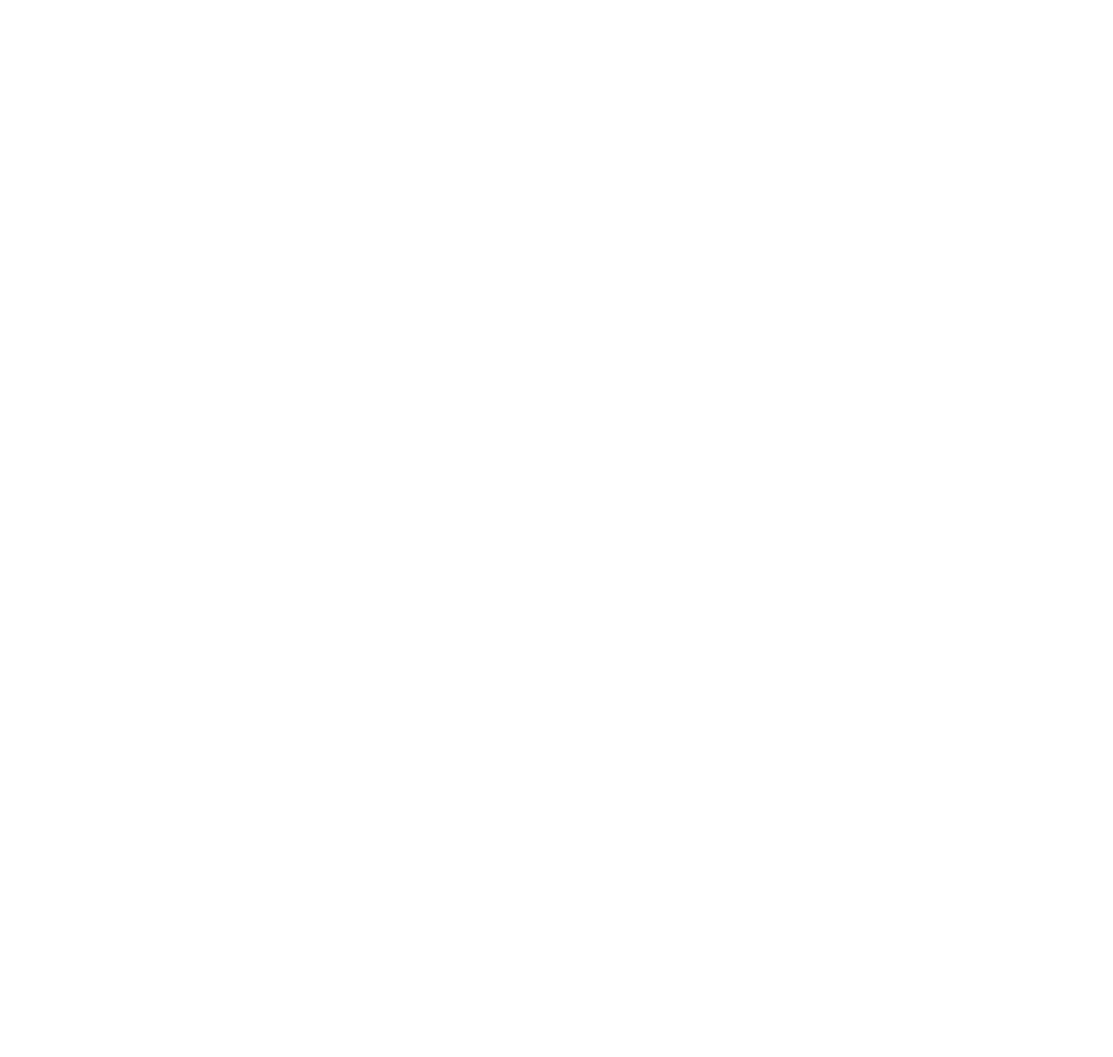
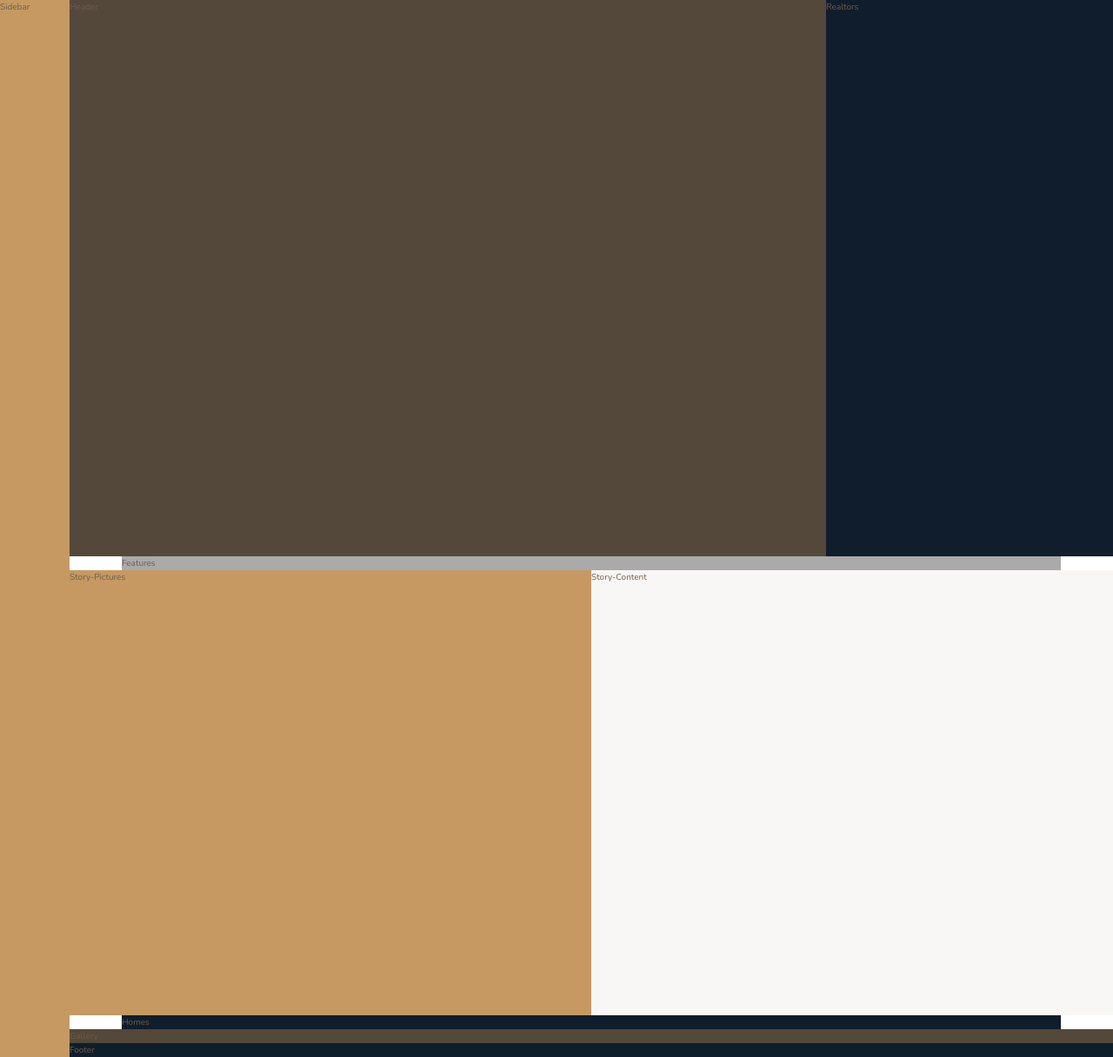
Before and after one commit to chasewhitney/Coursework-css-grid, a website: page index.html in a window 1280 px wide. Shown: the whole page at 87% size. Before the commit the page ends 800 px from the top, so only its background shows below. Drawn offline with nearby package versions, Linux system fonts and the light colour scheme; files that its build step writes are made by us from their sources.

Commit message:
basic layout

```diff
--- a/index.html
+++ b/index.html
@@ -12,6 +12,32 @@
         <title>nexter &mdash; your home, your freedom</title>
     </head>
     <body class="container">
-
+      <div class="sidebar">
+        Sidebar
+      </div>
+      <header class="header">
+        Header
+      </header>
+      <div class="realtors">
+        Realtors
+      </div>
+      <section class="features">
+        Features
+      </section>
+      <div class="story__pictures">
+        Story-Pictures
+      </div>
+      <div class="story__content">
+        Story-Content
+      </div>
+      <section class="homes">
+        Homes
+      </section>
+      <section class="gallery">
+        Gallery
+      </section>
+      <footer class="footer">
+        Footer
+      </footer>
     </body>
 </html>
--- a/package.json
+++ b/package.json
@@ -5,9 +5,8 @@
   "main": "index.js",
   "scripts": {
     "watch:sass": "node-sass sass/main.scss css/style.css -w",
-    "devserver": "live-server",
+    "devserver": "live-server --browser=firefox",
     "start": "npm-run-all --parallel devserver watch:sass",
-
     "compile:sass": "node-sass sass/main.scss css/style.comp.css",
     "prefix:css": "postcss --use autoprefixer -b 'last 10 versions' css/style.comp.css -o css/style.prefix.css",
     "compress:css": "node-sass css/style.prefix.css css/style.css --output-style compressed",
--- a/sass/_base.scss
+++ b/sass/_base.scss
@@ -13,3 +13,27 @@ $color-grey-dark-2: #6D5D4B;
 // FONT VARIABLES
 $font-primary: 'Nunito', sans-serif;
 $font-display: 'Josefin Sans', sans-serif;
+
+*, *::before, *::after {
+  margin: 0;
+  padding: 0;
+  box-sizing: inherit;
+}
+
+html {
+  box-sizing: border-box;
+  font-size: 62.5%; // 1rem = 10px
+}
+
+body {
+  font-family: $font-primary;
+  color: $color-grey-dark-2;
+  font-weight: 300;
+  line-height: 1.6;
+}
+
+.container {
+  display: grid;
+  grid-template-rows: 80vh min-content 40vw repeat(3, min-content);
+  grid-template-columns: [sidebar-start] 8rem [sidebar-end full-start] minmax(6rem, 1fr) [center-start] repeat(8, [col-start] minmax(min-content, 14rem) [col-end]) [center-end] minmax(6rem, 1fr) [full-end];
+}
--- a/sass/_features.scss
+++ b/sass/_features.scss
@@ -0,0 +1,4 @@
+.features {
+  background-color: $color-grey-light-2;
+  grid-column: center-start / center-end;
+}
--- a/sass/_footer.scss
+++ b/sass/_footer.scss
@@ -0,0 +1,4 @@
+.footer {
+  background-color: $color-secondary;
+  grid-column: full-start / full-end;
+}
--- a/sass/_gallery.scss
+++ b/sass/_gallery.scss
@@ -0,0 +1,4 @@
+.gallery {
+  background-color: $color-grey-dark-1;
+  grid-column: full-start / full-end;
+}
--- a/sass/_header.scss
+++ b/sass/_header.scss
@@ -0,0 +1,4 @@
+.header {
+  background-color: $color-grey-dark-1;
+  grid-column: full-start / col-end 6;
+}
--- a/sass/_homes.scss
+++ b/sass/_homes.scss
@@ -0,0 +1,4 @@
+.homes {
+  background-color: $color-secondary;
+  grid-column: center-start / center-end;
+}
--- a/sass/_realtors.scss
+++ b/sass/_realtors.scss
@@ -0,0 +1,4 @@
+.realtors {
+  background-color: $color-secondary;
+  grid-column: col-start 7 / full-end;
+}
--- a/sass/_sidebar.scss
+++ b/sass/_sidebar.scss
@@ -0,0 +1,5 @@
+.sidebar {
+  background-color: $color-primary;
+  grid-column: sidebar-start / sidebar-end ;
+  grid-row: 1 / -1;
+}
--- a/sass/_story.scss
+++ b/sass/_story.scss
@@ -0,0 +1,12 @@
+.story {
+
+  &__pictures {
+    background-color: $color-primary;
+    grid-column: full-start / col-end 4;
+  }
+
+  &__content {
+    background-color: $color-grey-light-1;
+    grid-column: col-start 5 / full-end;
+  }
+}
```
Also changed, not shown: css/style.css (added), 1 other file.
